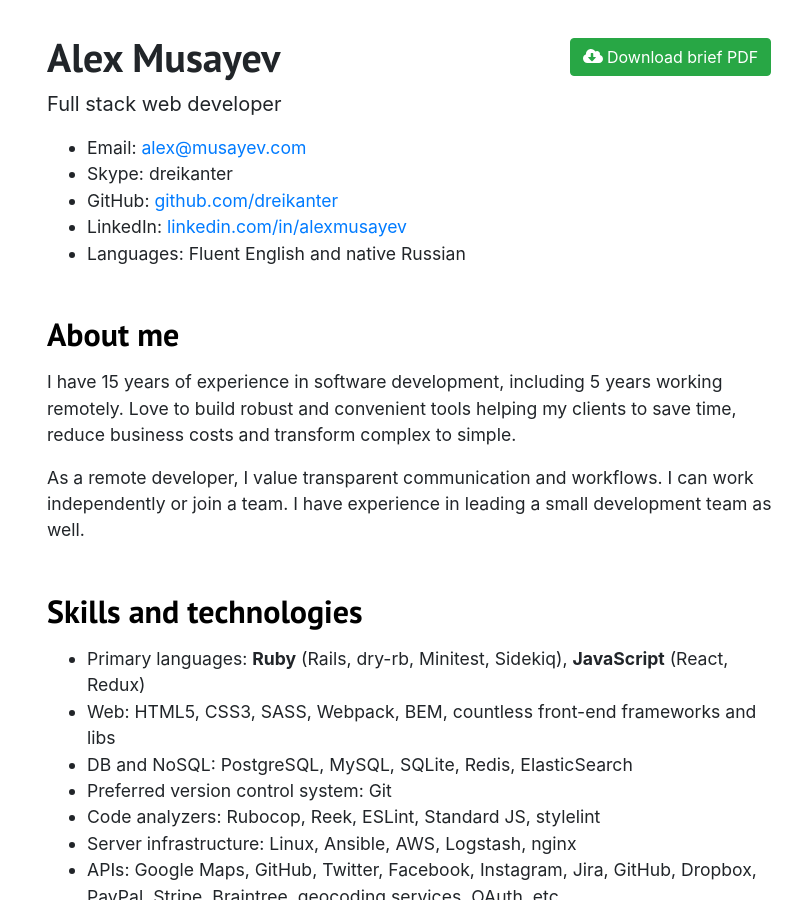
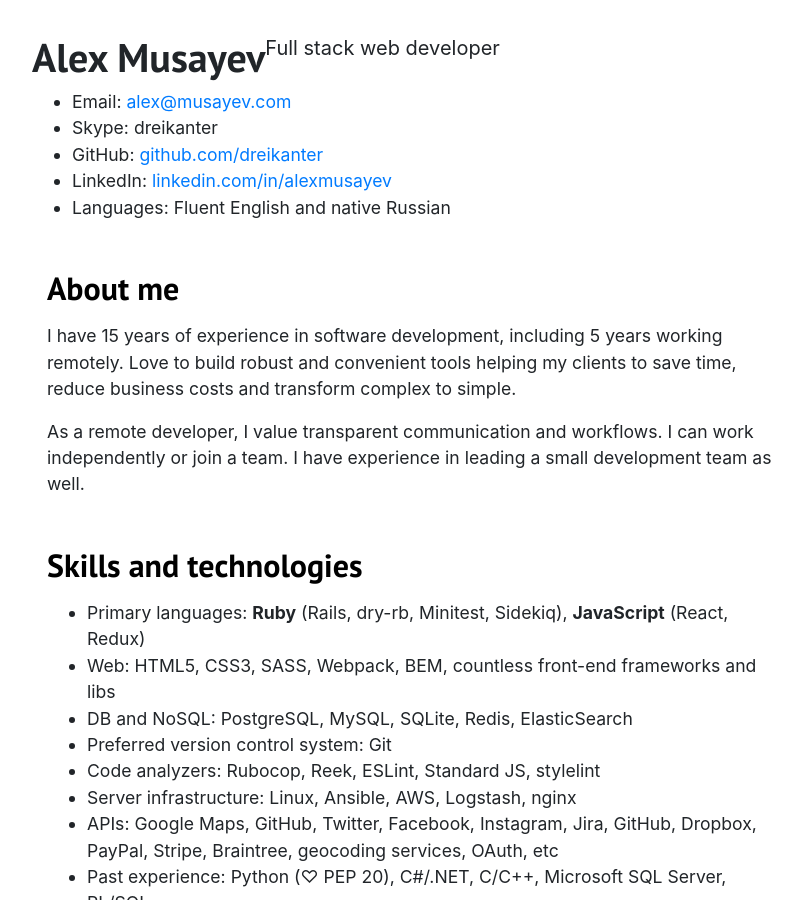
Before and after one commit to dreikanter/musayev.com, a Jekyll site: the page built from index.html, in a window 1280 px wide and 900 px high. Shown: the whole window, without its empty margins (225-1027 px from the left). Built offline with Jekyll 4.4.1, drawn with Linux system fonts in a browser that asks for light colours.

Commit message:
Update index.html
Remove obsolete PDF reference

```diff
--- a/index.html
+++ b/index.html
@@ -5,7 +5,6 @@ description: Full stack web developer. System architecture, requirements analysi
 ---
 
 <section class="row section">
-  <div class="col-sm-12 col-md-8 col-lg-8">
   <h1>Alex Musayev</h1>
   <p class="lead">Full stack web developer</p>
   <ul>
@@ -28,13 +27,6 @@ description: Full stack web developer. System architecture, requirements analysi
       Languages: Fluent English and native Russian
     </li>
   </ul>
-  </div>
-  <div class="col-xs-12 col-sm-12 col-md-4 col-lg-4 download-container">
-    <a href="/alex-musayev-cv.pdf" class="btn btn-success">
-      {% include icons/cloud-download-alt.svg %}
-      Download brief PDF
-    </a>
-  </div>
 </section>
 
 <section class="section" id="about">
```
Lines whose indentation alone changed are shown as unchanged.
